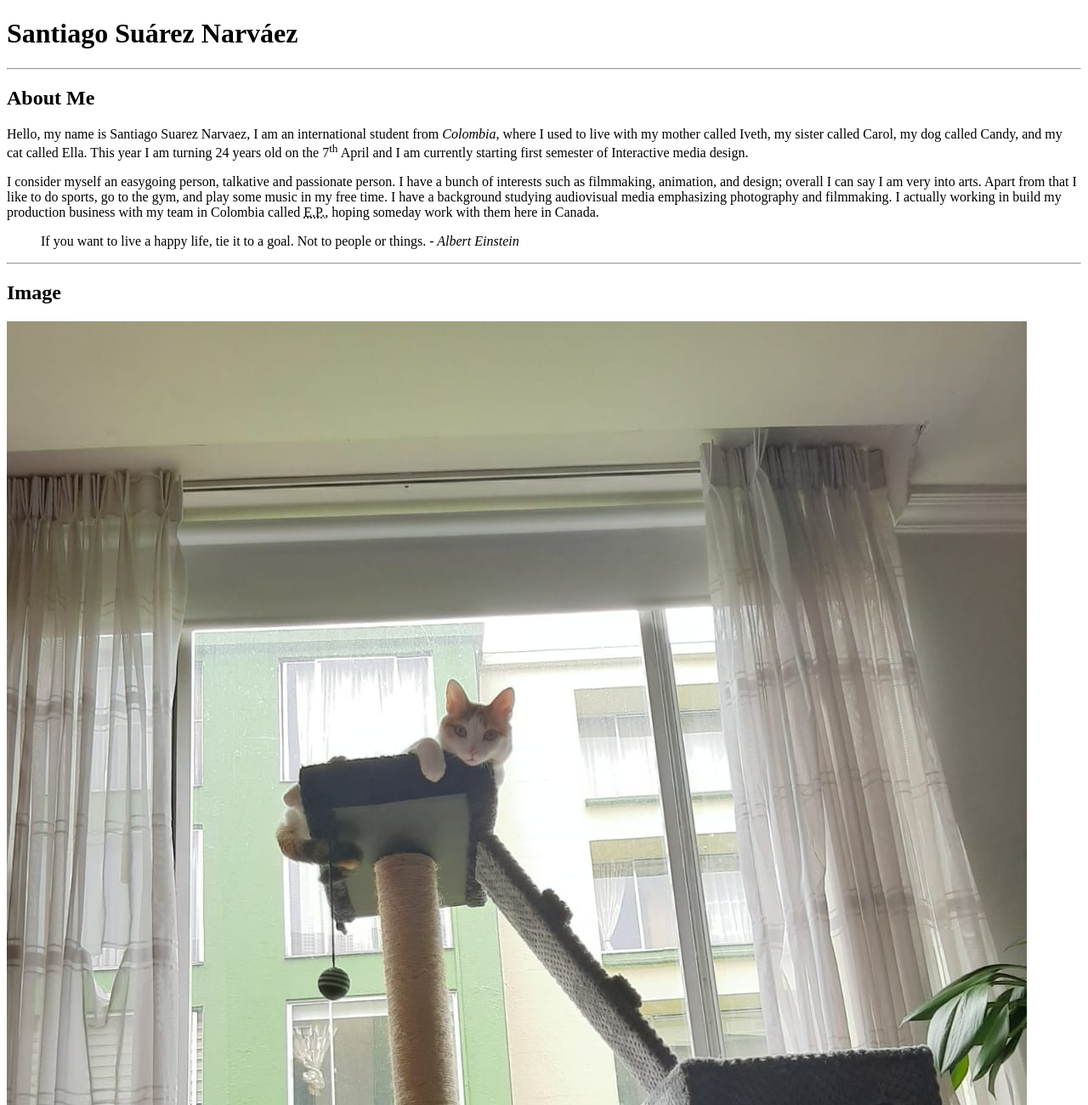
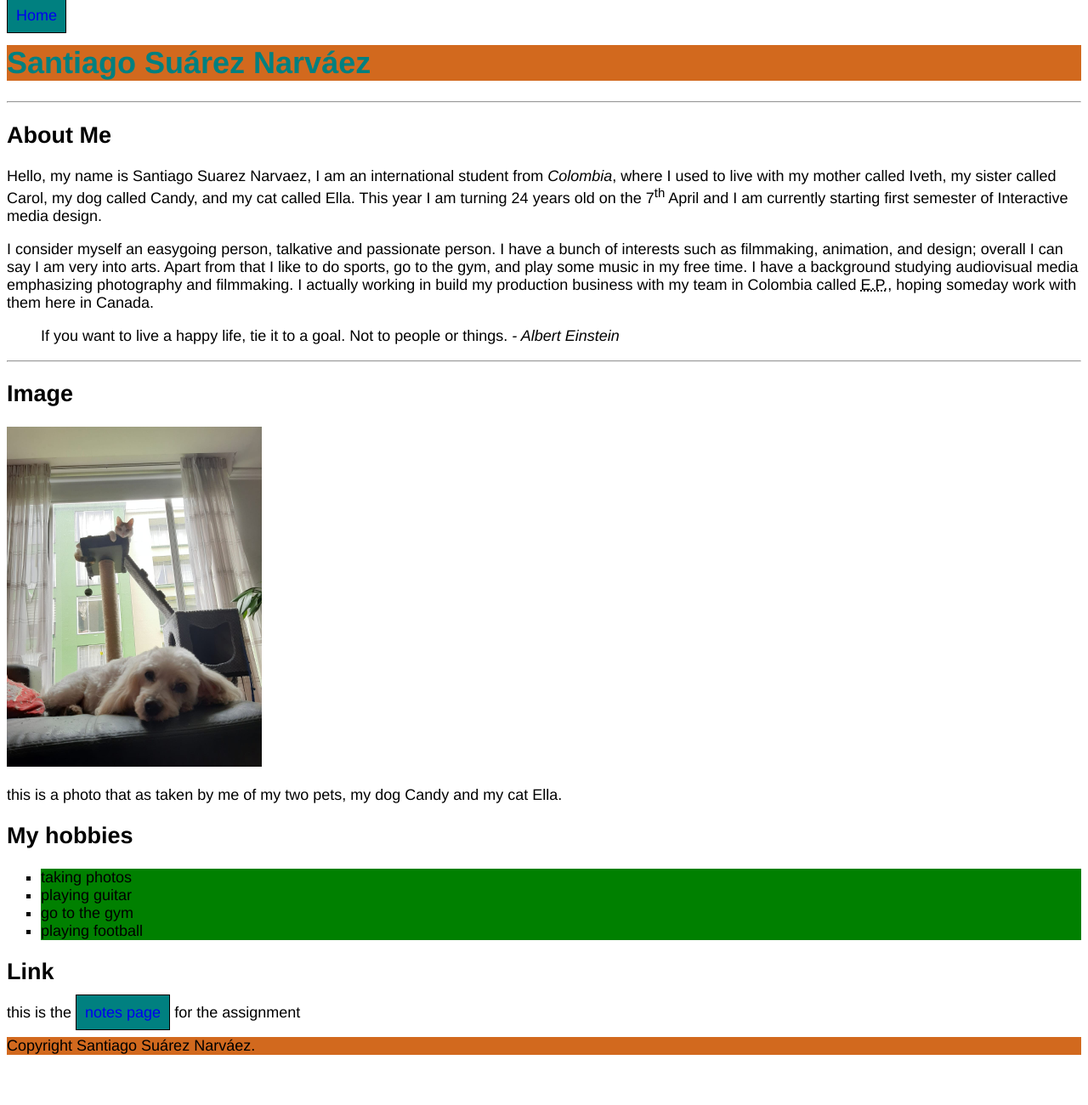
Before and after one commit to suar0029/suar0029.github.io, a plain HTML site: page html-assignment/index.html in a window 1280 px wide. Shown: the top 1300 px of the page at 85% size. After the commit the page ends 1259 px from the top, so only its background shows below. Drawn offline with Linux system fonts and the light colour scheme.

Commit message:
update 13/02/2022

```diff
--- /dev/null
+++ b/html-assignment/css/main.css
@@ -0,0 +1,47 @@
+body{
+    font-family:'Franklin Gothic Medium', 'Arial Narrow', Arial, sans-serif;
+    font-size: 18px;
+}
+
+header, footer{
+    background-color:chocolate
+}
+
+.site-tittle{
+
+    color: teal;
+}
+
+#my-image{
+    width: 300px;
+    box-shadow: 0px 0px 2px 1px black,
+}
+
+ul.a{
+    list-style-type: square;
+}
+.a li:nth-child(n){
+    background: green
+}
+
+ul.no-bullets{
+    list-style-type: none;
+    margin: 0;
+    padding: 0;
+}
+
+a {
+    text-decoration: none;
+}
+
+a {
+    background-color: teal;
+    padding: 10px;
+    border-style: solid;
+    border-width: 1px;
+    border-color: black;
+}
+
+a:hover {
+    background-color: aquamarine;
+}
--- a/html-assignment/index.html
+++ b/html-assignment/index.html
@@ -2,10 +2,17 @@
 <html lang="en">
     <head>
         <title>html.assignment</title>
+        <link href="css/main.css" rel="stylesheet">
+
     </head>
     <body>
+        <nav>
+            <ul class="no-bullets">
+                <li><a href="index.html">Home</a></li>
+            </ul>
+        </nav>
         <header>
-            <h1>Santiago Suárez Narváez</h1>
+            <h1 class="site-tittle">Santiago Suárez Narváez</h1>
         </header>
         <hr>
         <main>
@@ -25,19 +32,21 @@
 
         <hr>
         <section>
-            <h2>Image</h2>
-            <img src="images/candy-ella.jpeg" alt="candy and ella">
+            <h2 id="my-images">Image</h2>
+            <img id="my-image" src="images/candy-ella.jpeg" alt="candy and ella">
             <p>this is a photo that as taken by me of my two pets, my dog Candy and my cat Ella.<p>
         </section>
         </main>
         <section>
+            <div>
             <h2>My hobbies</h2>
-            <ul>
+            <ul class="a">
                 <li>taking photos</li>
-                <li>playing guitar</li>
-                <li>go to the gym</li>
-                <li>playing football</li>
+                <li class="a2">playing guitar</li>
+                <li class="a3">go to the gym</li>
+                <li class="a4">playing football</li>
             </ul>
+            </div>
         </section>
         <h2>Link</h2>
             <p>this is the <a href="notes.html">notes page</a> for the assignment</p>
```
Also changed, not shown: html-assignment/notes.html (+1 -0 lines).
